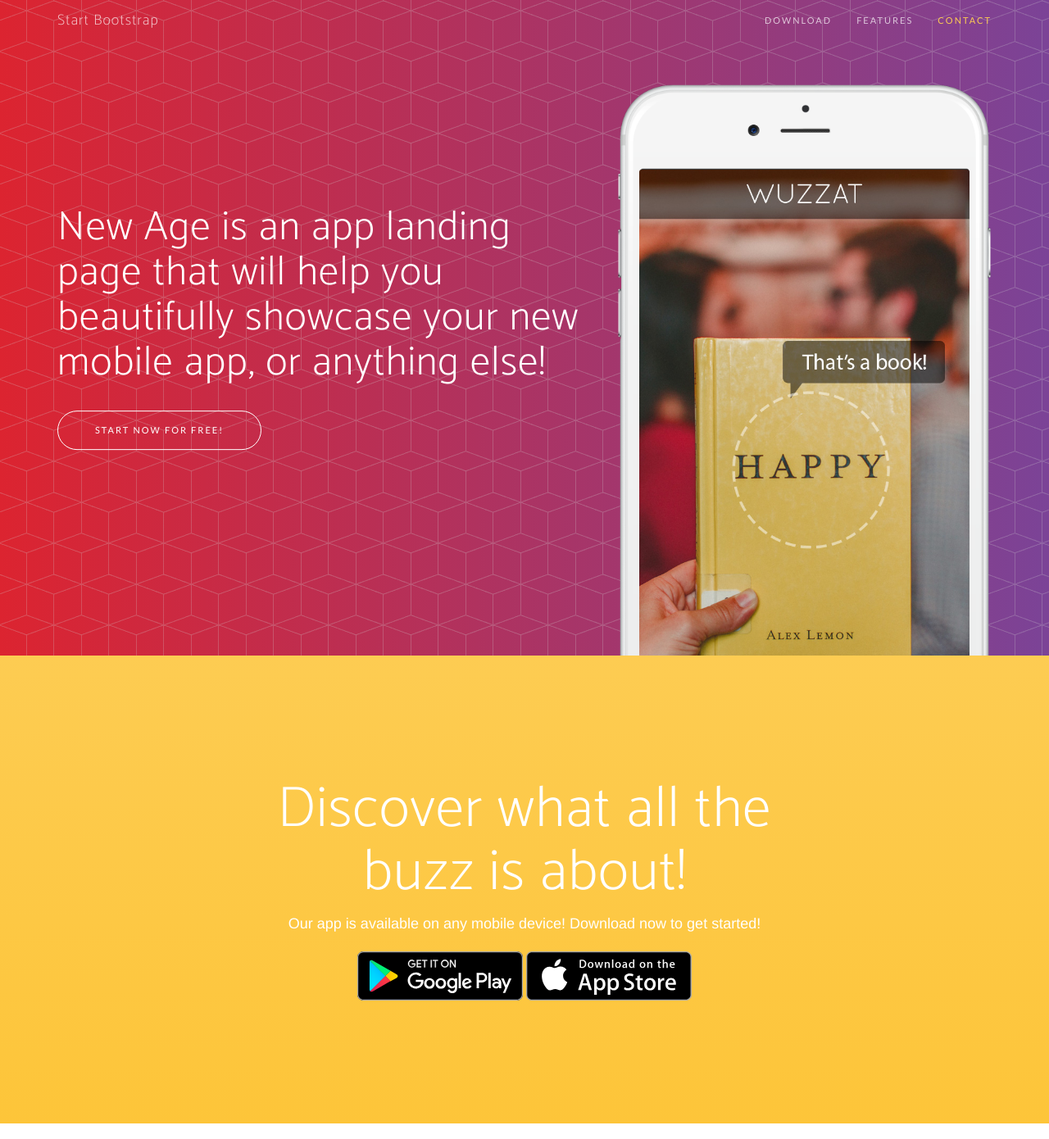
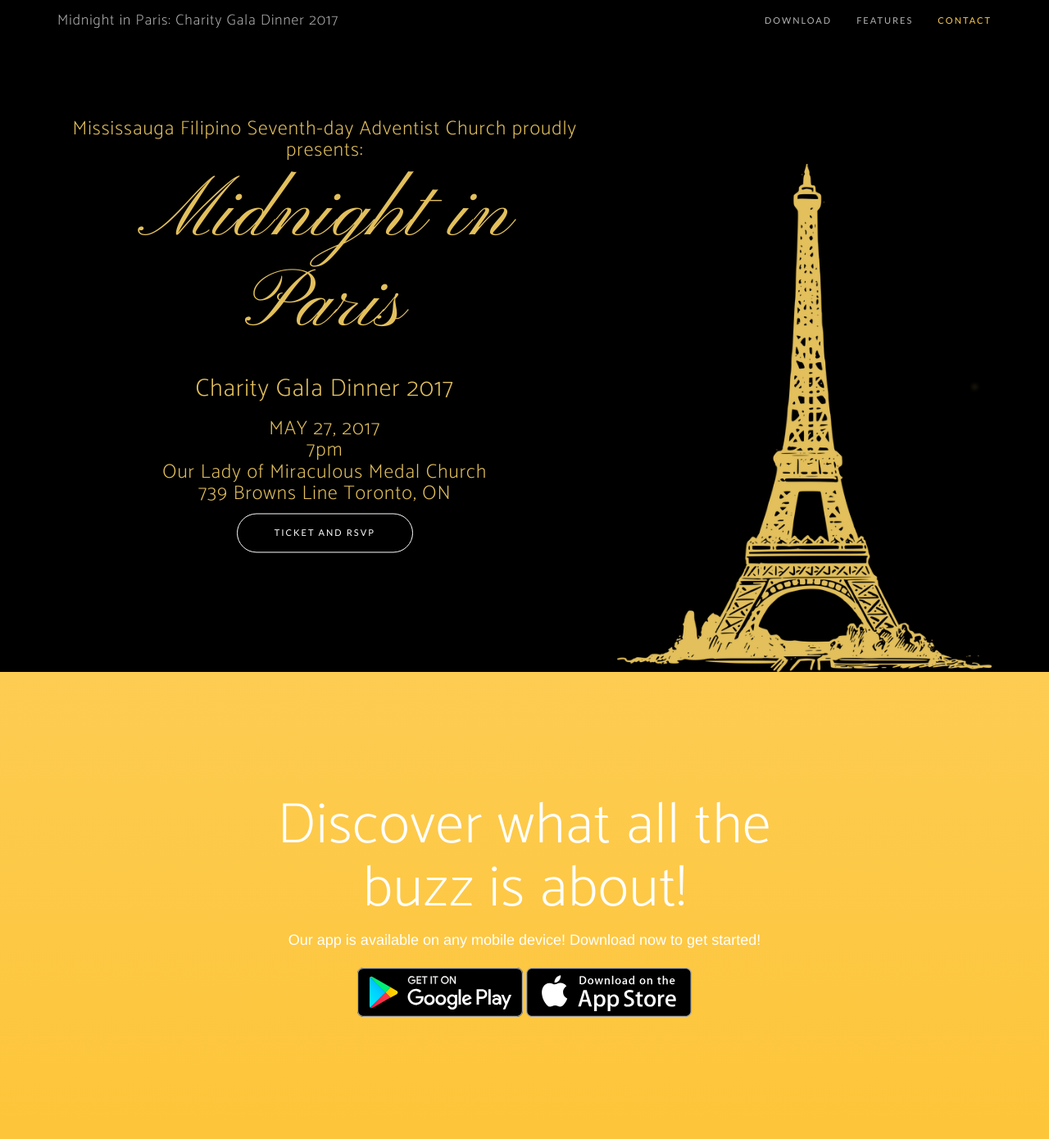
Before and after one commit to Developers-Foundation/mfsdac-gala, a PHP site: page / in a window 1280 px wide. Shown: the top 1390 px of the page at 82% size. Run offline with PHP 8.4, Linux system fonts and the light colour scheme; some libraries are stand-ins or nearby versions; some web fonts are replaced.

Commit message:
Prototype Home Page.

```diff
--- /dev/null
+++ b/css/custom.css
@@ -0,0 +1,32 @@
+/*!
+ * Start Bootstrap - New Age v3.3.7 (http://startbootstrap.com/template-overviews/new-age)
+ * Copyright 2013-2017 Start Bootstrap
+ * Licensed under MIT (https://github.com/BlackrockDigital/startbootstrap/blob/gh-pages/LICENSE)
+ */
+#eiffel-tower {
+  margin-top: 25vh;
+}
+#event-name {
+  font-family: 'Pinyon Script', cursive;
+}
+header {
+  color: #e3c05c;
+}
+@media (max-width: 767px) {
+  header .header-content .header-content-inner h1 {
+    font-size: 50px;
+  }
+}
+@media (min-width: 768px) {
+  header .header-content .header-content-inner h1 {
+    font-size: 75px;
+  }
+}
+@media (min-width: 992px) {
+  header .header-content .header-content-inner h1 {
+    font-size: 100px;
+  }
+}
+.header-content-inner {
+  text-align: center;
+}
--- a/gulpfile.js
+++ b/gulpfile.js
@@ -18,7 +18,7 @@ var banner = ['/*!\n',
 
 // Compile LESS files from /less into /css
 gulp.task('less', function() {
-    return gulp.src('less/new-age.less')
+    return gulp.src(['less/new-age.less', 'less/custom.less'])
         .pipe(less())
         .pipe(header(banner, { pkg: pkg }))
         .pipe(gulp.dest('css'))
--- a/index.html
+++ b/index.html
@@ -9,7 +9,7 @@
     <meta name="description" content="">
     <meta name="author" content="">
 
-    <title>New Age - Start Bootstrap Theme</title>
+    <title>Midnight in Paris: Charity Gala Dinner 2017</title>
 
     <!-- Bootstrap Core CSS -->
     <link href="lib/bootstrap/css/bootstrap.min.css" rel="stylesheet">
@@ -18,14 +18,15 @@
     <link href="https://fonts.googleapis.com/css?family=Lato" rel="stylesheet">
     <link href="https://fonts.googleapis.com/css?family=Catamaran:100,200,300,400,500,600,700,800,900" rel="stylesheet">
     <link href="https://fonts.googleapis.com/css?family=Muli" rel="stylesheet">
-
+<link href="https://fonts.googleapis.com/css?family=Pinyon+Script" rel="stylesheet">
     <!-- Plugin CSS -->
     <link rel="stylesheet" href="lib/font-awesome/css/font-awesome.min.css">
     <link rel="stylesheet" href="lib/simple-line-icons/css/simple-line-icons.css">
-    <link rel="stylesheet" href="lib/device-mockups/device-mockups.min.css">
+    <!-- <link rel="stylesheet" href="lib/device-mockups/device-mockups.min.css"> -->
 
     <!-- Theme CSS -->
     <link href="css/new-age.min.css" rel="stylesheet">
+    <link href="css/custom.css" rel="stylesheet">
 
     <!-- HTML5 Shim and Respond.js IE8 support of HTML5 elements and media queries -->
     <!-- WARNING: Respond.js doesn't work if you view the page via file:// -->
@@ -45,7 +46,7 @@
                 <button type="button" class="navbar-toggle collapsed" data-toggle="collapse" data-target="#bs-example-navbar-collapse-1">
                     <span class="sr-only">Toggle navigation</span> Menu <i class="fa fa-bars"></i>
                 </button>
-                <a class="navbar-brand page-scroll" href="#page-top">Start Bootstrap</a>
+                <a class="navbar-brand page-scroll" href="#page-top">Midnight in Paris: Charity Gala Dinner 2017</a>
             </div>
 
             <!-- Collect the nav links, forms, and other content for toggling -->
@@ -73,24 +74,26 @@
                 <div class="col-sm-7">
                     <div class="header-content">
                         <div class="header-content-inner">
-                            <h1>New Age is an app landing page that will help you beautifully showcase your new mobile app, or anything else!</h1>
-                            <a href="#download" class="btn btn-outline btn-xl page-scroll">Start Now for Free!</a>
+                            <h3>Mississauga Filipino Seventh-day Adventist Church proudly presents&#58;</h3>
+                            <h1 id="event-name">Midnight in Paris</h1>
+                            <h2>Charity Gala Dinner 2017</h2>
+                            <h3>
+                              MAY 27, 2017
+                              <br>
+                              7pm
+                              <br>
+                              Our Lady of Miraculous Medal Church
+                              <br>
+                              739 Browns Line
+                              Toronto, ON
+                            </h3>
+                            <a href="#download" class="btn btn-outline btn-xl page-scroll">Ticket and RSVP</a>
                         </div>
                     </div>
                 </div>
                 <div class="col-sm-5">
-                    <div class="device-container">
-                        <div class="device-mockup iphone6_plus portrait white">
-                            <div class="device">
-                                <div class="screen">
-                                    <!-- Demo image for screen mockup, you can put an image here, some HTML, an animation, video, or anything else! -->
-                                    <img src="img/demo-screen-1.jpg" class="img-responsive" alt="">
-                                </div>
-                                <div class="button">
-                                    <!-- You can hook the "home button" to some JavaScript events or just remove it -->
-                                </div>
-                            </div>
-                        </div>
+                    <div id="eiffel-tower">
+                        <img src="img/eiffel-tower.png" class="img-responsive" alt="">
                     </div>
                 </div>
             </div>
--- a/js/new-age.min.js
+++ b/js/new-age.min.js
@@ -1,6 +1,6 @@
 /*!
  * Start Bootstrap - New Age v3.3.7 (http://startbootstrap.com/template-overviews/new-age)
- * Copyright 2013-2016 Start Bootstrap
+ * Copyright 2013-2017 Start Bootstrap
  * Licensed under MIT (https://github.com/BlackrockDigital/startbootstrap/blob/gh-pages/LICENSE)
  */
-!function(t){"use strict";t("a.page-scroll").bind("click",function(a){var o=t(this);t("html, body").stop().animate({scrollTop:t(o.attr("href")).offset().top-50},1250,"easeInOutExpo"),a.preventDefault()}),t("body").scrollspy({target:".navbar-fixed-top",offset:100}),t(".navbar-collapse ul li a").click(function(){t(".navbar-toggle:visible").click()}),t("#mainNav").affix({offset:{top:50}})}(jQuery);
+!function(t){"use strict";t(document).on("click","a.page-scroll",function(o){var a=t(this);t("html, body").stop().animate({scrollTop:t(a.attr("href")).offset().top-50},1250,"easeInOutExpo"),o.preventDefault()}),t("body").scrollspy({target:".navbar-fixed-top",offset:100}),t(".navbar-collapse ul li a").click(function(){t(".navbar-toggle:visible").click()}),t("#mainNav").affix({offset:{top:50}})}(jQuery);
--- /dev/null
+++ b/less/custom.less
@@ -0,0 +1,40 @@
+@import "variables.less";
+
+#eiffel-tower {
+    margin-top: 25vh;
+}
+
+#event-name {
+    font-family: 'Pinyon Script', cursive;
+}
+
+header {
+    color: @gold;
+    // Fancy border option
+    // @media (min-width: 768px) {
+    //     background-image: url('../img/border.png');
+    //     background-repeat: no-repeat;
+    //     background-size: cover;
+    // }
+    .header-content .header-content-inner {
+        @media (max-width: 767px) {
+            h1 {
+                font-size: 50px;
+            }
+        }
+        @media (min-width: 768px) {
+                h1 {
+                    font-size: 75px;
+                }
+            }
+        @media (min-width: 992px) {
+            h1 {
+                font-size: 100px;
+            }
+        }
+    }
+}
+
+.header-content-inner {
+    text-align: center;
+}
--- a/less/new-age.less
+++ b/less/new-age.less
@@ -137,9 +137,7 @@ header {
     width: 100%;
     min-height: auto;
     overflow-y: hidden;
-    background: url("../img/bg-pattern.png"), @theme-secondary; /* fallback for old browsers */
-    background: url("../img/bg-pattern.png"), -webkit-linear-gradient(to left, @theme-secondary , @theme-tertiary); /* Chrome 10-25, Safari 5.1-6 */
-    background: url("../img/bg-pattern.png"), linear-gradient(to left, @theme-secondary , @theme-tertiary); /* W3C, IE 10+/ Edge, Firefox 16+, Chrome 26+, Opera 12+, Safari 7+ */
+    background-color: black;
     color: white;
     .header-content {
         text-align: center;
--- a/less/variables.less
+++ b/less/variables.less
@@ -1,4 +1,7 @@
 // Variables
+
+// Custom Variables
+@gold: rgb(227, 192, 92);
 
 // Gray and Brand Colors for use across theme
 
```
Also changed, not shown: css/new-age.css (+2 -7 lines), css/new-age.min.css, img/border.png (added), img/eiffel-tower.png (added), less/mixins.less (line endings or trailing spaces), 1 other file.
